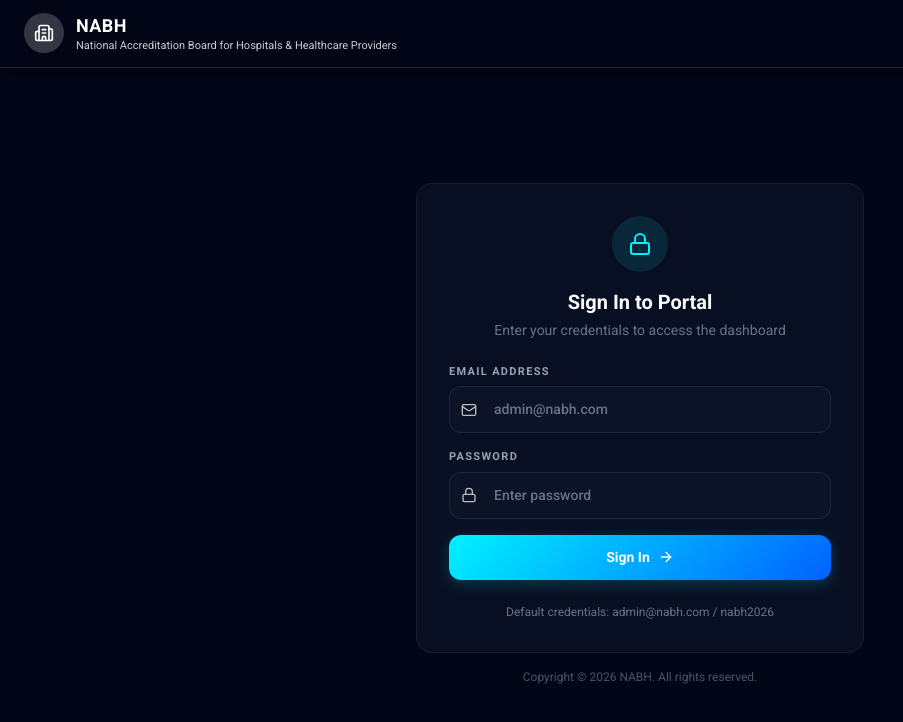
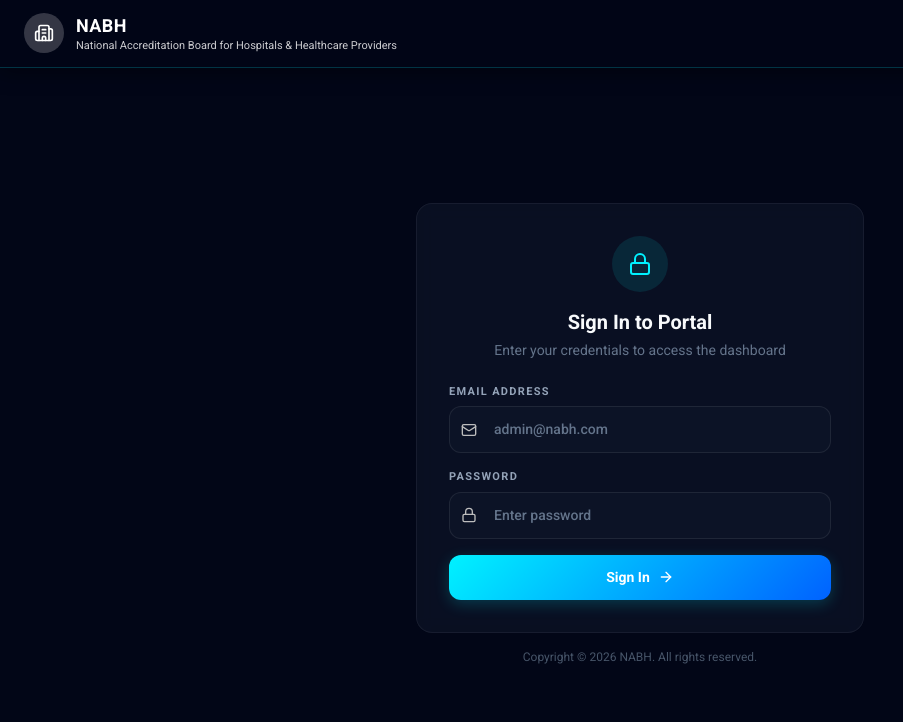
Before and after one commit to Manju1303/NABH, a Next.js app in the folder frontend/: page /login in a window 1280 px wide. Shown: the top 722 px of the page, without its empty margins (0-903 px from the left). Built offline with nearby package versions, Linux system fonts and the light colour scheme.

Commit message:
style: remove sensitive password hint from login page

```diff
--- a/frontend/src/app/login/page.tsx
+++ b/frontend/src/app/login/page.tsx
@@ -89,9 +89,6 @@ export default function Login() {
               </button>
             </form>
 
-            <div className="mt-6 text-center text-xs" style={{ color: '#64748B' }}>
-              Default credentials: admin@nabh.com / nabh2026
-            </div>
           </div>
 
           <p className="text-center text-xs mt-4" style={{ color: '#475569' }}>
```
